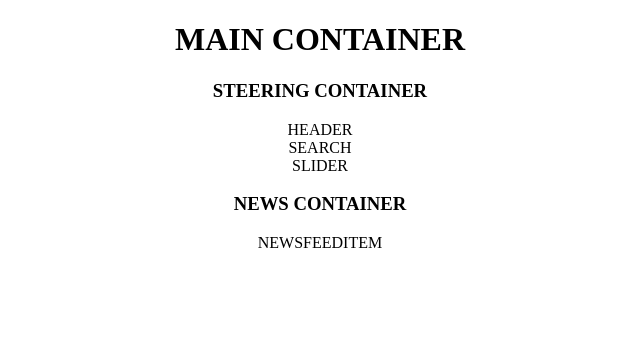
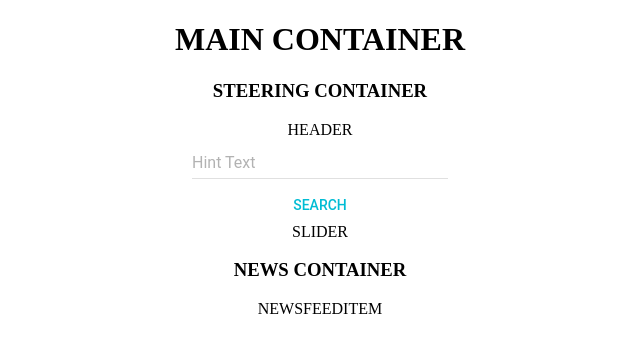
Before and after one commit to StardustLegion/AntiEcho, a React (Create React App) app in the folder client/: page / in a window 1280 px wide. Shown: the top 352 px of the page, without its empty margins (320-960 px from the left). Built offline with nearby package versions, Linux system fonts and the light colour scheme; the HTML template or start-up script is replaced by a standard one.

Commit message:
got search bar and button to work

```diff
--- a/client/src/actions/actions.js
+++ b/client/src/actions/actions.js
@@ -1 +1,11 @@
 import * as types from '../constants/actionTypes';
+
+export const searchArticles = (searchString) => ({
+  type: types.SEARCH_ARTICLES,
+  payload: searchString,
+});
+
+export const handleSearch = (value) => ({
+  type: types.HANDLE_SEARCH,
+  payload: value,
+})
--- a/client/src/components/Header.js
+++ b/client/src/components/Header.js
@@ -1,11 +1,15 @@
 import React from 'react';
 import Search from './Search';
 
-const Header = () => {
+const Header = props => {
   return (
     <div>
       HEADER
-      <Search />
+      <Search
+        steering = {props.steering}
+        searchArticles = {props.searchArticles}
+        handleSearch = {props.handleSearch}
+      />
     </div>
   );
 };
--- a/client/src/components/Search.js
+++ b/client/src/components/Search.js
@@ -1,9 +1,21 @@
 import React from 'react';
+import TextField from 'material-ui/TextField';
+import FlatButton from 'material-ui/FlatButton';
 
-const Search = () => {
+const Search = props => {
   return (
     <div>
-      SEARCH
+      <TextField
+        id="search-field"
+        value={props.steering.textValue}
+        onChange={e => props.handleSearch(e.target.value)}
+        hintText="Hint Text" />
+      <br />
+      <FlatButton
+        id="search-button"
+        onClick={(e) => props.searchArticles()}
+        label="Search"
+        primary={true} />
     </div>
   );
 };
--- a/client/src/constants/actionTypes.js
+++ b/client/src/constants/actionTypes.js
@@ -0,0 +1,2 @@
+export const SEARCH_ARTICLES = "SEARCH_ARTICLES";
+export const HANDLE_SEARCH = "HANDLE_SEARCH";
--- a/client/src/containers/NewsContainer.js
+++ b/client/src/containers/NewsContainer.js
@@ -1,6 +1,8 @@
 import React, { Component } from 'react';
 import { connect } from 'react-redux';
 import NewsFeedItem from '../components/NewsFeedItem';
+// import * as actions from '../actions/actions';
+
 
 class NewsContainer extends Component {
   render() {
--- a/client/src/containers/SteeringContainer.js
+++ b/client/src/containers/SteeringContainer.js
@@ -2,17 +2,36 @@ import React, { Component } from 'react';
 import { connect } from 'react-redux';
 import Header from '../components/Header';
 import Slider from '../components/Slider';
+import * as actions from '../actions/actions';
+// import { bindActionCreators } from 'redux'; //refactor to use bindActionCreators
+
+const mapStateToProps = state => ({
+  // add pertinent state here
+  steering: state.steering,
+});
+
+const mapDispatchToProps = dispatch => ({//refactor to use bindActionCreators
+  // return bindActionCreators({
+  //   searchArticles: actions.searchArticles,
+  // }, dispatch)
+  searchArticles: searchString => dispatch(actions.searchArticles(searchString)),
+  handleSearch: value => dispatch(actions.handleSearch(value))
+});
 
 class SteeringContainer extends Component {
   render() {
     return (
       <div>
         <h3>STEERING CONTAINER</h3>
-        <Header />
+        <Header
+          steering={this.props.steering}
+          searchArticles={this.props.searchArticles}
+          handleSearch={this.props.handleSearch}
+        />
         <Slider />
       </div>
     );
   };
 };
 
-export default SteeringContainer;
+export default connect(mapStateToProps, mapDispatchToProps)(SteeringContainer);
--- a/client/src/index.js
+++ b/client/src/index.js
@@ -3,10 +3,13 @@ import { render } from 'react-dom';
 import { Provider } from 'react-redux';
 import App from './App';
 import store from './store';
+import MuiThemeProvider from 'material-ui/styles/MuiThemeProvider';
 
 render(
   <Provider store={store}>
-    <App />
+    <MuiThemeProvider>
+      <App />
+    </MuiThemeProvider>
   </Provider>
   ,document.getElementById('app'),
 );
--- a/client/src/reducers/index.js
+++ b/client/src/reducers/index.js
@@ -1,8 +1,9 @@
 import { combineReducers } from 'redux';
+import steeringReducer from './steeringReducer';
 
 const reducers = combineReducers({
   // news: newsReducer,
-  // steering: steeringReducer
+  steering: steeringReducer,
 });
 
 export default reducers;
--- /dev/null
+++ b/client/src/reducers/steeringReducer.js
@@ -0,0 +1,27 @@
+import * as types from '../constants/actionTypes';
+
+const initialState = {
+  textValue: '',
+};
+
+const steeringReducer = (state=initialState, action) => {
+  switch(action.type) {
+    case types.SEARCH_ARTICLES:
+      console.log('searching articles with tag: ', state.textValue);
+
+      return {
+        ...state,
+      };
+
+    case types.HANDLE_SEARCH:
+      return {
+        ...state,
+        textValue: action.payload
+      };
+
+    default:
+      return state;
+  }
+}
+
+export default steeringReducer;
```
